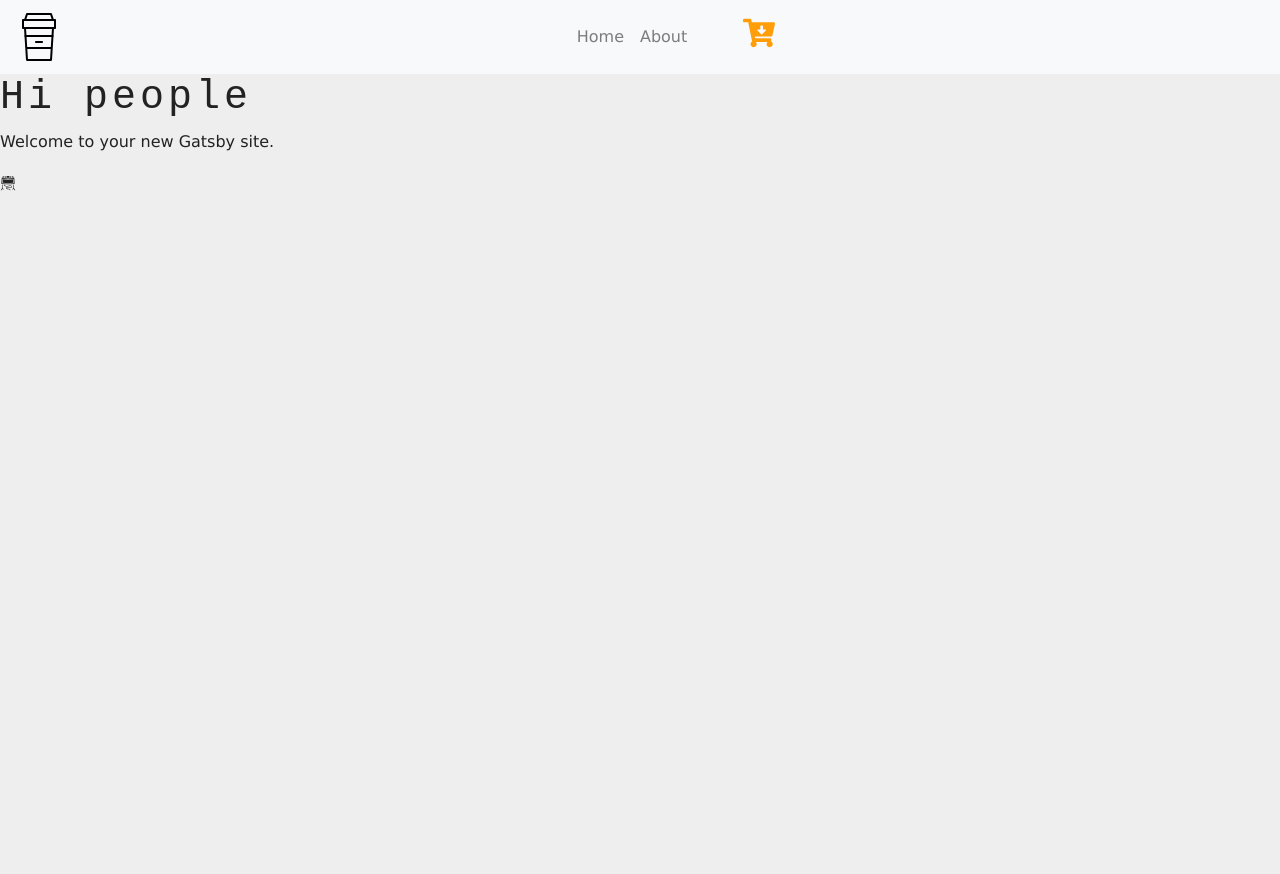
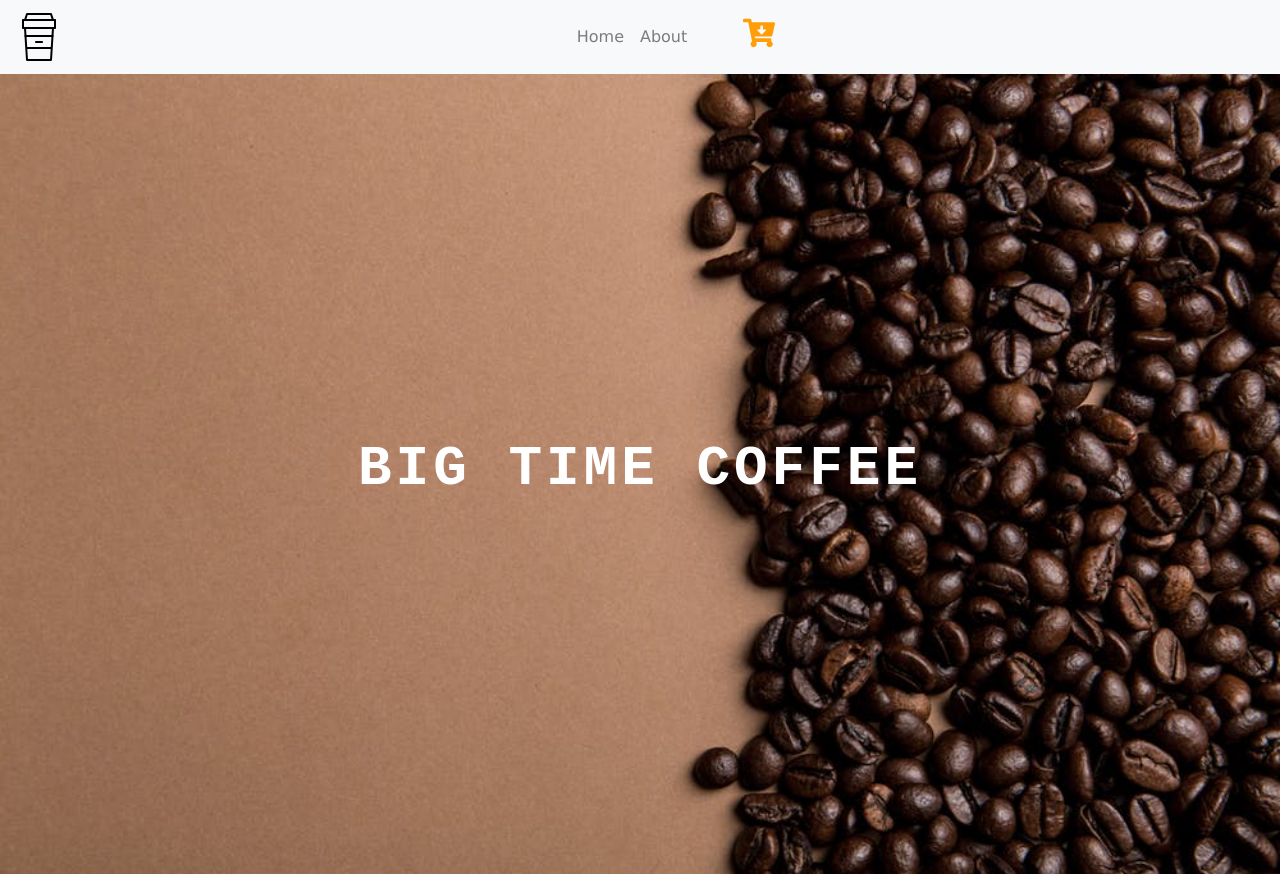
Before and after one commit to thedtj/big-time-coffee, a Gatsby site: page / in a window 1280 px wide. Before the commit the page ends 800 px from the top, so only its background shows below. Built offline with nearby package versions, Linux system fonts and the light colour scheme; Gatsby itself is replaced by a stand-in of ours.

Commit message:
added hero background for page title

```diff
--- a/package.json
+++ b/package.json
@@ -6,6 +6,7 @@
   "author": "Kyle Mathews <mathews.kyle@gmail.com>",
   "dependencies": {
     "gatsby": "^2.5.5",
+    "gatsby-background-image": "^0.6.2",
     "gatsby-image": "^2.1.0",
     "gatsby-plugin-manifest": "^2.1.1",
     "gatsby-plugin-offline": "^2.1.1",
--- /dev/null
+++ b/src/components/global/BackgroundSection.js
@@ -0,0 +1,21 @@
+import React from 'react'
+
+import BackgroundImage from 'gatsby-background-image'
+
+const BackgroundSection = ({ img, styleClass, title, children }) => {
+  return (
+    <BackgroundImage className={styleClass} fluid={img}>
+      <h1 className="title text-white text-uppercase text-center display-4 font-weight-bold">
+        {title}
+      </h1>
+      {children}
+    </BackgroundImage>
+  )
+}
+
+BackgroundSection.defaultProps = {
+  title: 'default title',
+  styleClass: 'default-background',
+}
+
+export default BackgroundSection
--- a/src/components/layout.css
+++ b/src/components/layout.css
@@ -1,6 +1,6 @@
 :root {
   --mainBrown: #2d1ef1;
-  --mainYellow: #ff9e09;
+  --mainYellow: rgb(255, 158, 9);
   --mainGrey: #ece8dc;
   --mainWhite: #eee;
   --mainDark: #222
@@ -32,3 +32,13 @@ h6 {
   color: var(--mainYellow);
   font-size: 2rem;
 }
+
+.default-background {
+  min-height: 100vh;
+  display: flex;
+  align-items: center;
+  justify-content: center;
+  background: linear-gradient(rgba(255, 158, 9, 0.5), rgba(255, 157, 9, 0.253));
+  background-position: center;
+  background-size: cover;
+}
--- a/src/pages/index.js
+++ b/src/pages/index.js
@@ -1,18 +1,33 @@
-import React from "react"
-import { Link } from "gatsby"
+import React from 'react'
+import { Link, graphql } from 'gatsby'
 
-import Layout from "../components/layout"
-import SEO from "../components/seo"
+import Layout from '../components/layout'
+import SEO from '../components/seo'
 
-import { GiClaymoreExplosive } from "react-icons/gi"
+import BackgroundSection from '../components/global/BackgroundSection'
+import { GiClaymoreExplosive } from 'react-icons/gi'
 
-const IndexPage = () => (
+const IndexPage = ({ data }) => (
   <Layout>
     <SEO title="Home" />
-    <h1>Hi people</h1>
-    <p>Welcome to your new Gatsby site.</p>
-    <GiClaymoreExplosive />
+    <BackgroundSection
+      img={data.img.childImageSharp.fluid}
+      title="Big Time Coffee"
+      styleClass="default-background"
+    />
   </Layout>
 )
 
+export const query = graphql`
+  {
+    img: file(relativePath: { eq: "default-background.jpeg" }) {
+      childImageSharp {
+        fluid {
+          src
+        }
+      }
+    }
+  }
+`
+
 export default IndexPage
```
Also changed, not shown: 1 other file.
